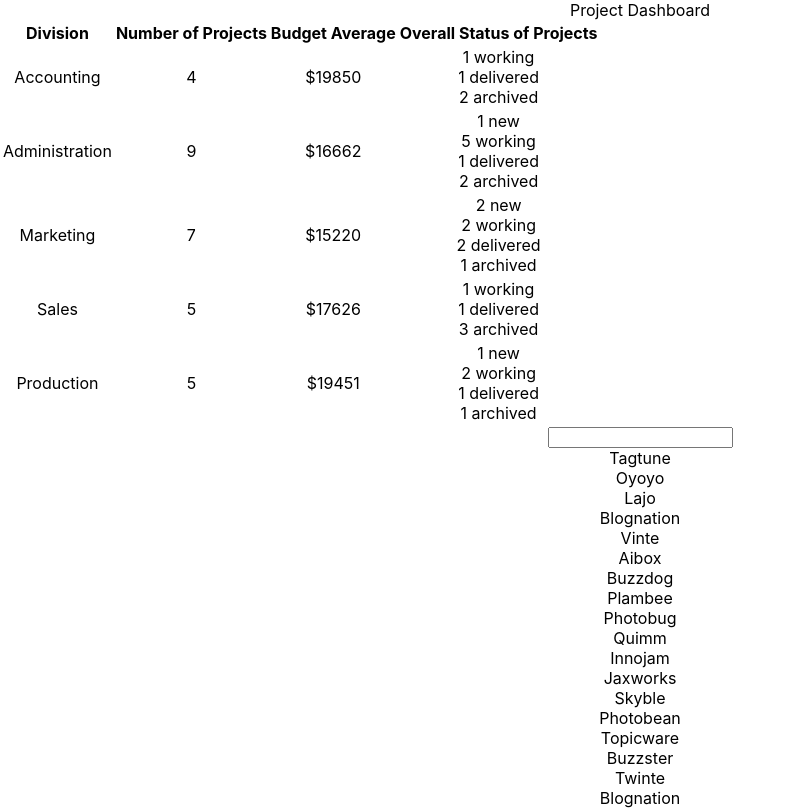
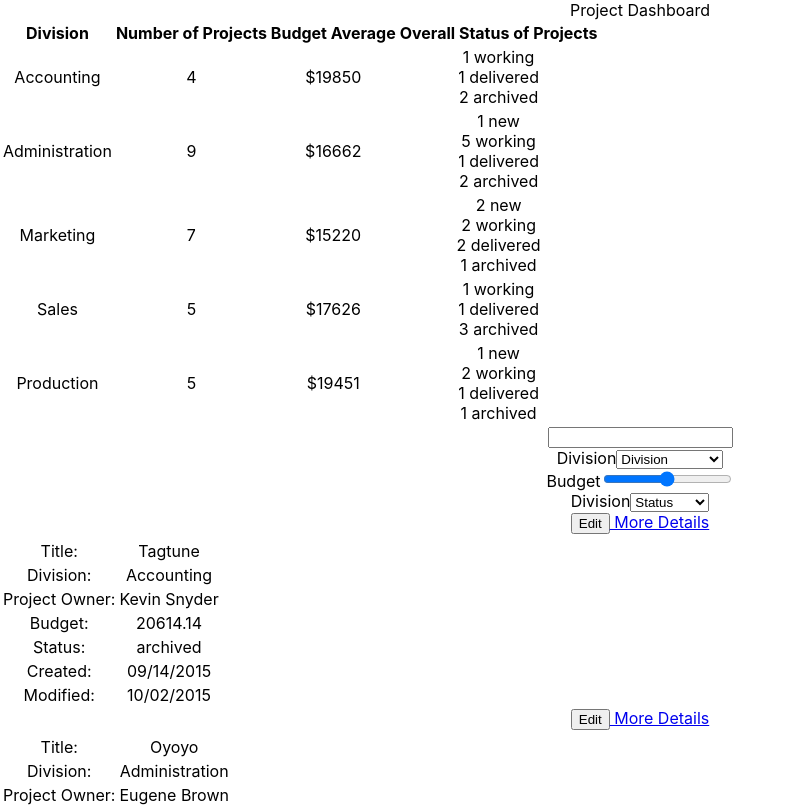
Before and after one commit to ivoryblakk/ProjectDesktop, a React (Create React App) app: page / in a window 1280 px wide. Shown: the top 810 px of the page, without its empty margins (0-793 px from the left). Built offline with nearby package versions, Linux system fonts and the light colour scheme.

Commit message:
added reducer and editable records

```diff
--- a/src/components/Dashboard.tsx
+++ b/src/components/Dashboard.tsx
@@ -1,37 +1,58 @@
-import React, { useState, useEffect } from "react";
-import mockData from "../mockData";
+import React, { useState, useCallback, useReducer } from "react";
+//import mockData from "../mockData";
 import SummaryTable from "./Table";
 import { IRecords } from "../interface/interfaces";
 import DisplayRecords from "./DisplayRecords";
+import { recordsReducer, initialState } from "../store/reducer"
 
 
 const Dashboard: React.FC = () => {
-    const [records, setRecords] = useState<IRecords[]>(mockData)
-    const updateRecord = ( updatedRecord:IRecords)=> {
-       const allRecords = records
-       const indexOfUpdatedRecord =  records.findIndex(record=>  updatedRecord.title === record.title)
-       allRecords[indexOfUpdatedRecord] = updatedRecord
-       setRecords(allRecords)
+    const [state, dispatch] = useReducer(recordsReducer, initialState);
+    const { records, loading } = state;
+    const updateRecord = async (updatedRecord: IRecords) => {
+        const indexOfUpdatedRecord = records.findIndex(record => updatedRecord.title === record.title)
+        records[indexOfUpdatedRecord] = updatedRecord
+        console.log('records', records[indexOfUpdatedRecord])
+        dispatch({ type: 'initUpdateRecords' })
+        await dispatch({ type: 'updateRecords', payload: records });
+        dispatch({ type: 'completedUpdateRecords' })
     }
 
-    useEffect(() => { setRecords(mockData) }, [])
 
-    if (records) {
-        return (<>
+
+    return (loading) ?
+        <div>Loading ...</div>
+        :
+        (<>
             <section className="table">
-                <SummaryTable records={records} />
+                <SummaryTable />
             </section>
             <section className="records">
-                <DisplayRecords  records={records} updateRecord={updateRecord}  />
+                <DisplayRecords records={records} updateRecord={updateRecord} />
             </section>
-
-            {records.map((record,index) => <div key={index}>{record.title}</div>)}</>)
-
-    } else {
-        return <div>Loading</div>
-    }
-
-    ;
+        </>);
 }
 
 export default Dashboard
+
+
+// const [state, dispatch] = useReducer(recordsReducer, initialState);
+// const { records} = state;
+// //  const [records, setRecords] = useState<IRecords[]>(mockData)
+// const updateRecord = ( updatedRecord:IRecords)=> {
+//  //  const allRecords = records;
+//    const indexOfUpdatedRecord =  records.findIndex(record=>  updatedRecord.title === record.title)
+// //    console.log( 'indexOfUpdatedRecord', indexOfUpdatedRecord)
+//    records[indexOfUpdatedRecord] = updatedRecord
+//    console.log( 'records' ,records[indexOfUpdatedRecord])
+// //   console.log( 'allRecords' ,allRecords)
+//   dispatch( { type: 'updateRecords', payload: records }) ;
+// //   forceUpdate();
+// }
+// //     const [, updateState] = useState({});
+// //   const forceUpdate = useCallback(() => updateState({}), []);
+
+
+// // useEffect(() => {
+// //      setRecords(records)
+// //      }, [records])
--- a/src/components/DisplayRecords.tsx
+++ b/src/components/DisplayRecords.tsx
@@ -1,9 +1,64 @@
 import React, { useState, useEffect } from "react";
 import { IRecords } from '../interface/interfaces';
+import RecordComponent from './RecordComponent'
 
 type Props = { records: IRecords[]; updateRecord:(updatedRecord: IRecords) => void };
 
 const DisplayRecords: React.FC<Props> = ({ records, updateRecord}) => {
+    const[division,setDivison ] = useState('0')
+    const[budget,setBudget ] = useState('')
+    const[status,setStatus ] = useState('')
+    const[created,setCreated ] = useState('')
+    const[modified,setModified ] = useState('')
+    const [filtered , setFiltered] = useState( records)
+
+    const divisionFilter = () => {
+        return( <>
+                 <label htmlFor="division">Division</label>
+                <select  onChange={(e)=>setDivison(e.target.value)} value={division} name="division">
+                <option  value={''}> Division</option>
+                <option  value='accounting'>Accounting</option>
+                <option  value='administration'>Administration</option>
+                <option  value='administration'>Marketing</option>
+                <option  value='administration'>Sales</option>
+                <option  value='production'>Production</option>
+                </select>
+                </>)
+
+    }
+
+    const budgetFilter = () => {
+
+      return ( <div className="slidecontainer">
+             <label htmlFor="budget">Budget</label>
+  <input type="range" min="0" max="100" value={budget} className="slider" name="budget"  onChange={(e)=>setBudget(e.target.value)}/> {budget}
+</div>);
+
+    }
+
+    const statusFilter = () => {
+        return( <>
+            <label htmlFor="status">Division</label>
+           <select  onChange={(e)=>setStatus(e.target.value)} value={status} name="status">
+           <option  value={''}> Status</option>
+           <option  value='new'>New</option>
+           <option  value='working'>Working</option>
+           <option  value='delivered'>Delivered</option>
+           <option  value='archived'>Archived</option>
+           </select>
+           </>)
+
+    }
+
+    const createdFilter = () => {
+
+
+    }
+
+    const modifiedFilter = () =>{
+
+    }
+
 
     const searchFilterBar = () => {
      return  (<>
@@ -11,13 +66,19 @@ const DisplayRecords: React.FC<Props> = ({ records, updateRecord}) => {
             <input type='text'/>
         </div>
         <div>
-
+            {divisionFilter()}
+            {budgetFilter()}
+            {statusFilter()}
+            {createdFilter()}
+            {modifiedFilter()}
         </div>
 
         </>)
     }
 
-        return (<div>{searchFilterBar()}</div>)
+        return (<div>{searchFilterBar()}
+        { filtered.map((record, index)=> <RecordComponent key={record.title + index}  record={record} updateRecord={updateRecord} index={index} /> )  }
+        </div>)
     ;
 }
 
--- /dev/null
+++ b/src/components/RecordComponent.tsx
@@ -0,0 +1,65 @@
+import React, { useState } from "react";
+import { IRecords } from '../interface/interfaces';
+
+type Props = { record: IRecords; updateRecord: (updatedRecord: IRecords) => void; index: number};
+
+const RecordComponent: React.FC<Props> = ({ record, updateRecord,index }) => {
+    const [editRecord, setEditRecord] = useState(false);
+    const [projectOwner, setProjectOwner] = useState(record.project_owner);
+    const [budget, setBudget] = useState(record.budget);
+    const [status, setStatus] = useState(record.status);
+
+    const handleEditRecord = (record: IRecords) => {
+        if (editRecord) {
+            console.log('updatedRecord: ', { ...record, project_owner: projectOwner, budget, status })
+            updateRecord({ ...record, project_owner: projectOwner, budget, status })
+        }
+        setEditRecord(!editRecord)
+    }
+
+    return (<div>
+
+        <button onClick={() => handleEditRecord(record)}> {editRecord ? 'Update' : 'Edit'} </button>
+        <a href={`https://locahost:3000/${record.title}`}> More Details </a>
+        <table>
+            <thead>
+                <tr>
+                    <th></th>
+                    <th></th>
+                    <th></th>
+                </tr>
+            </thead>
+            <tbody>
+                <tr>
+                    <td>Title: </td>
+                    <td>{record.title} </td>
+                </tr>
+                <tr>
+                    <td>Division:</td>
+                    <td>{record.division} </td>
+                </tr>
+                <tr>
+                    <td>Project Owner:</td>
+                    {editRecord ? <td><input value={projectOwner} type='text' onChange={(e) => setProjectOwner(e.target.value)} /></td> : <td>{record.project_owner} </td>}
+                </tr>
+                <tr>
+                    <td>Budget:</td>
+                    {editRecord ?<td> <input value={budget} type='text' onChange={(e) => setBudget(Number(e.target.value))} /> </td> : <td>{record.budget} </td>}
+                </tr>
+                <tr>
+                    <td>Status:</td>
+                    {editRecord ?<td> <input value={status} type='text' onChange={(e) => setStatus(e.target.value)} /> </td> : <td>{record.status} </td>}
+                </tr>
+                <tr>
+                    <td>Created:</td>
+                    <td>{record.created} </td>
+                </tr>
+                <tr>
+                    <td>Modified:</td>
+                    <td>{record.modified == null ? record.created : record.modified} </td></tr>
+            </tbody>
+        </table>
+    </div>)
+}
+
+export default RecordComponent
--- a/src/components/Table.tsx
+++ b/src/components/Table.tsx
@@ -1,7 +1,6 @@
-import React, { useEffect, useState, useCallback } from 'react';
+import React, { useEffect, useState, useCallback, useReducer } from 'react';
 import { IRecords } from '../interface/interfaces';
-
-type Props = { records: IRecords[] };
+import  {recordsReducer, initialState} from "../store/reducer"
 
 // interface tableInfo {
 //     divison: "Marketing"| "Sales"|"Accounting"|"Production"| "Administration";
@@ -10,8 +9,10 @@ type Props = { records: IRecords[] };
 //     type: string;
 // }
 
-const SummaryTable: React.FC<Props> = ({ records }) => {
+const SummaryTable: React.FC = () => {
 	//let tableData: tableInfo | {} = {}
+    const [state] = useReducer(recordsReducer, initialState);
+    const { records} = state;
 	const [bodyRows, setBodyRows] = useState([]);
 	const tableRows = useCallback(async () => {
 		const tableData: any = {};
@@ -49,6 +50,7 @@ const SummaryTable: React.FC<Props> = ({ records }) => {
 	}, [records]);
 
 	const renderTableBody = () => {
+        console.log('rendered Table')
 		return (
 			bodyRows &&
 			bodyRows.map((item: any, index) => {
@@ -56,6 +58,7 @@ const SummaryTable: React.FC<Props> = ({ records }) => {
 				var statusDelivered = (item.status.match(/delivered/gi) || []).length;
 				var statusArchived = (item.status.match(/archived/gi) || []).length;
 				var statusWorking = (item.status.match(/working/gi) || []).length;
+                console.log('item.budgetTotal  Table', item.budgetTotal )
 				return (
 					<tr key = {index}>
 						<td>{item.division}</td>
--- /dev/null
+++ b/src/store/reducer.ts
@@ -0,0 +1,38 @@
+import { IRecords } from "../interface/interfaces";
+import mockData from "../mockData";
+
+export const initialState: State = {
+   records: mockData,
+   loading: false
+  };
+
+  interface State {
+    records: IRecords[];
+    loading: boolean
+  }
+
+  type Action = { type: 'updateRecords';   payload: IRecords[] } |
+  {type :'initUpdateRecords'} | {type :'completedUpdateRecords'};
+
+
+  export function recordsReducer(state: State, action: Action) {
+    switch (action.type) {
+      case 'updateRecords': {
+        return {...state,
+          records: action.payload,
+        };
+    }
+      case 'initUpdateRecords': {
+            return {...state,
+              loading: true,
+            };
+      }
+      case 'completedUpdateRecords': {
+        return {...state,
+          loading: false,
+        };
+  }
+      default:
+        return state;
+    }
+  }
```
Also changed, not shown: src/instructions.txt (added).
